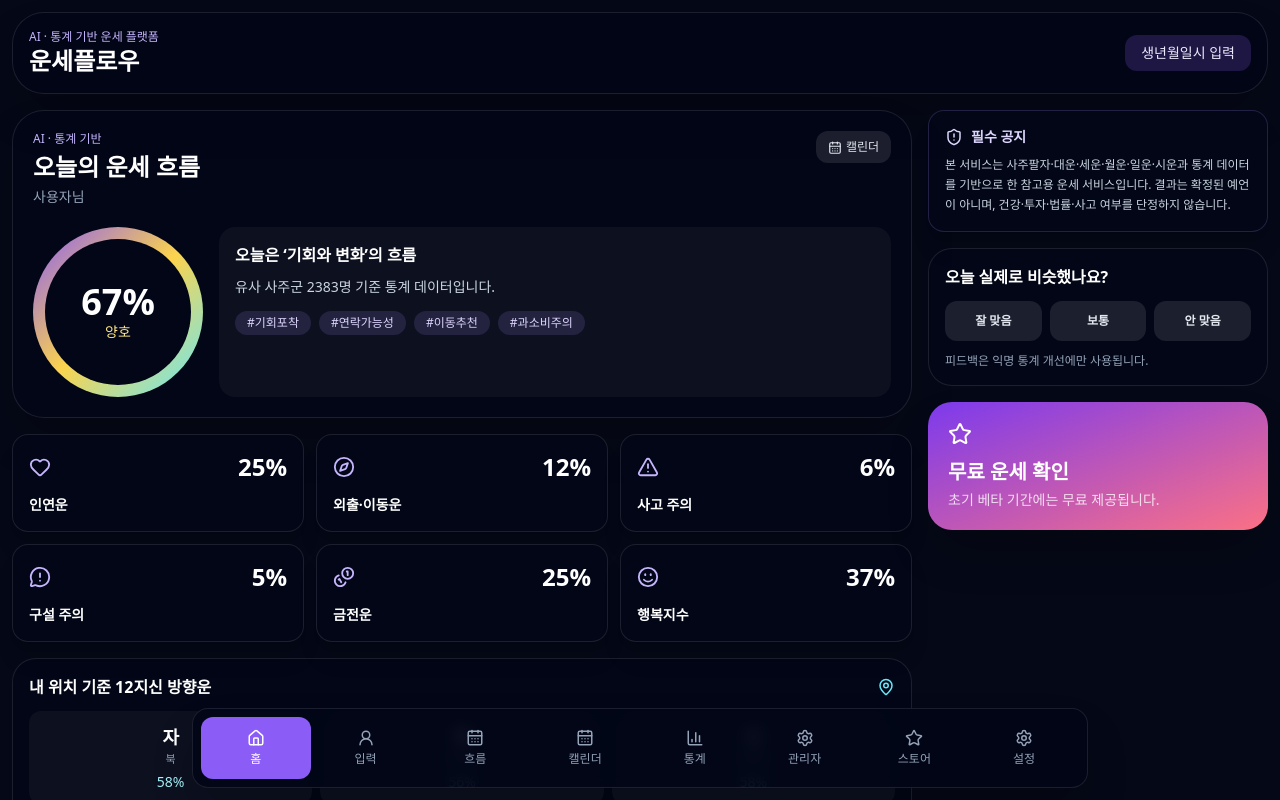
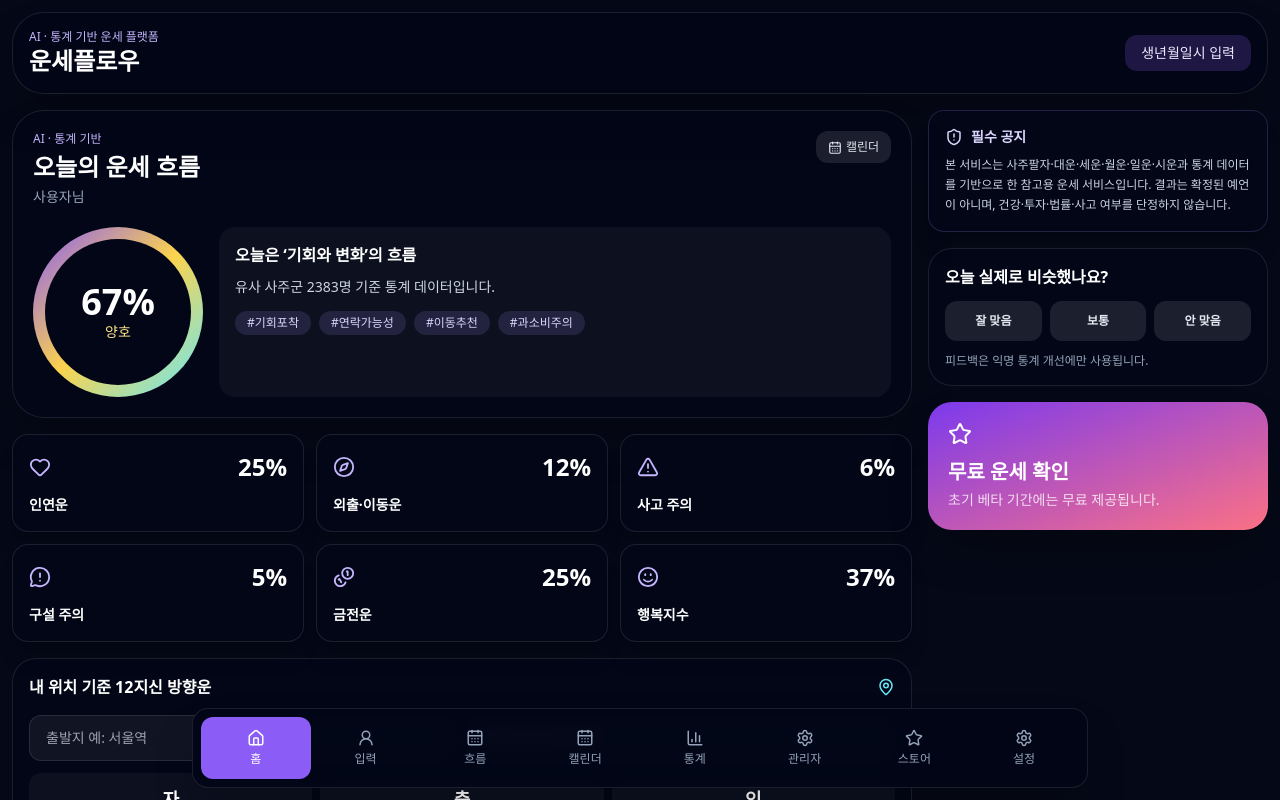
Before and after one commit to biophilia28-png/fortune-flow-app, a React (Vite) app: page / in a window 1280 px wide. Shown: the top 800 px of the page. Built offline with nearby package versions, Linux system fonts and the light colour scheme; the HTML template or start-up script is replaced by a standard one.

Commit message:
Update App.jsx

```diff
--- a/src/App.jsx
+++ b/src/App.jsx
@@ -347,6 +347,9 @@ function ProfileForm({ profile, setProfile }) {
 function DirectionPanel({ profile }) {
   const directions = calcDirectionScores(profile);
 
+const [fromPlace, setFromPlace] = useState("");
+const [toPlace, setToPlace] = useState("");
+
   return (
     <div className="rounded-[1.5rem] border border-white/10 bg-slate-950/70 p-4">
       <div className="flex items-center justify-between">
@@ -356,6 +359,29 @@ function DirectionPanel({ profile }) {
 
         <MapPin size={18} className="text-cyan-300" />
       </div>
+
+      <div className="mt-4 grid gap-3 md:grid-cols-2">
+  <input
+    value={fromPlace}
+    onChange={(e) => setFromPlace(e.target.value)}
+    placeholder="출발지 예: 서울역"
+    className="rounded-xl border border-white/10 bg-white/[0.06] px-4 py-3 text-sm text-white outline-none"
+  />
+
+  <input
+    value={toPlace}
+    onChange={(e) => setToPlace(e.target.value)}
+    placeholder="목적지 예: 홍대입구"
+    className="rounded-xl border border-white/10 bg-white/[0.06] px-4 py-3 text-sm text-white outline-none"
+  />
+</div>
+
+{fromPlace && toPlace && (
+  <div className="mt-3 rounded-xl bg-cyan-500/10 p-3 text-sm text-cyan-100">
+    {fromPlace} → {toPlace} 이동 방향운을 분석 중입니다.
+    현재 버전은 미리보기이며, 다음 버전에서 실제 지도 방향 계산을 연결합니다.
+  </div>
+)}
 
       <div className="mt-3 grid grid-cols-3 gap-2">
         {directions.map(([z, dir, score]) => (
```
